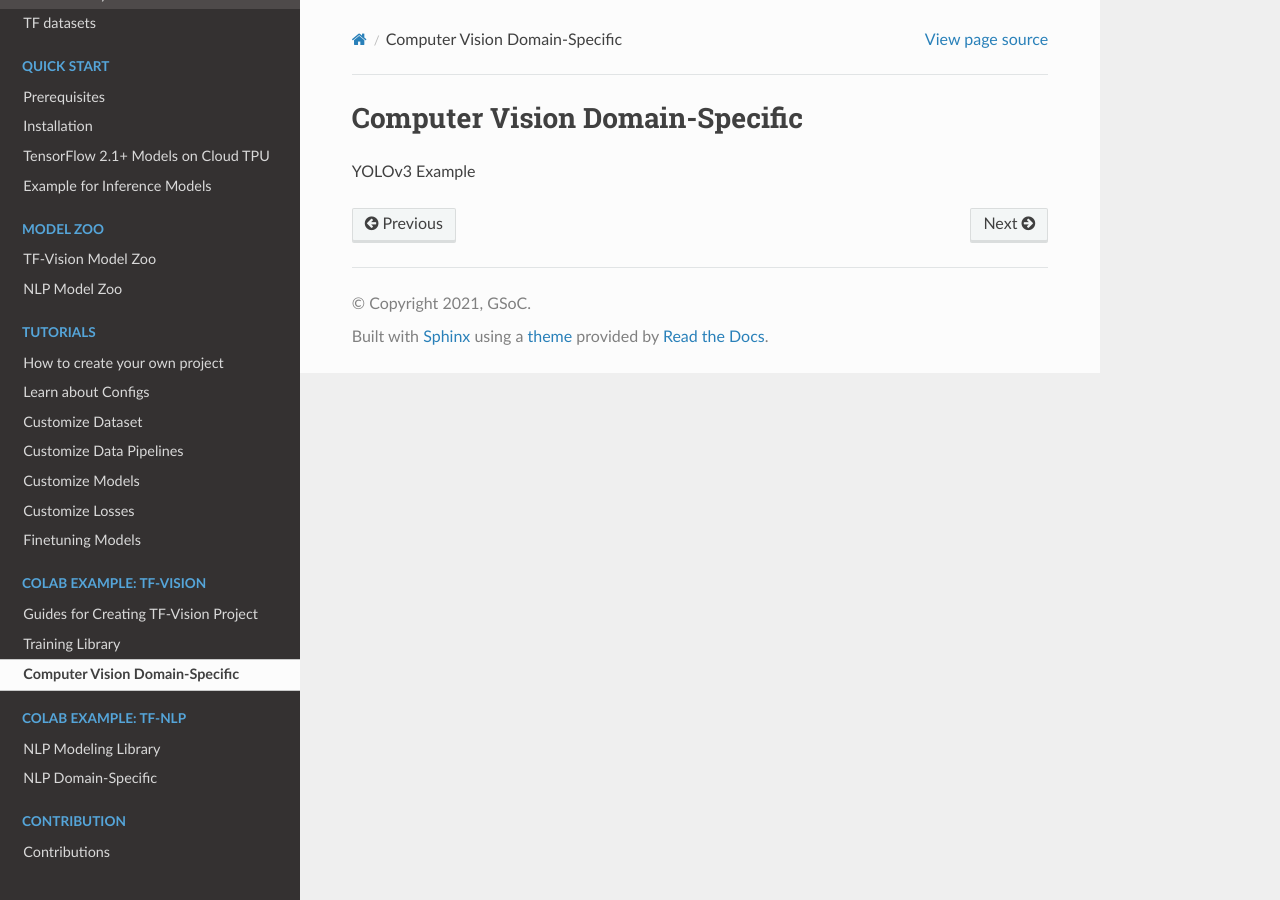
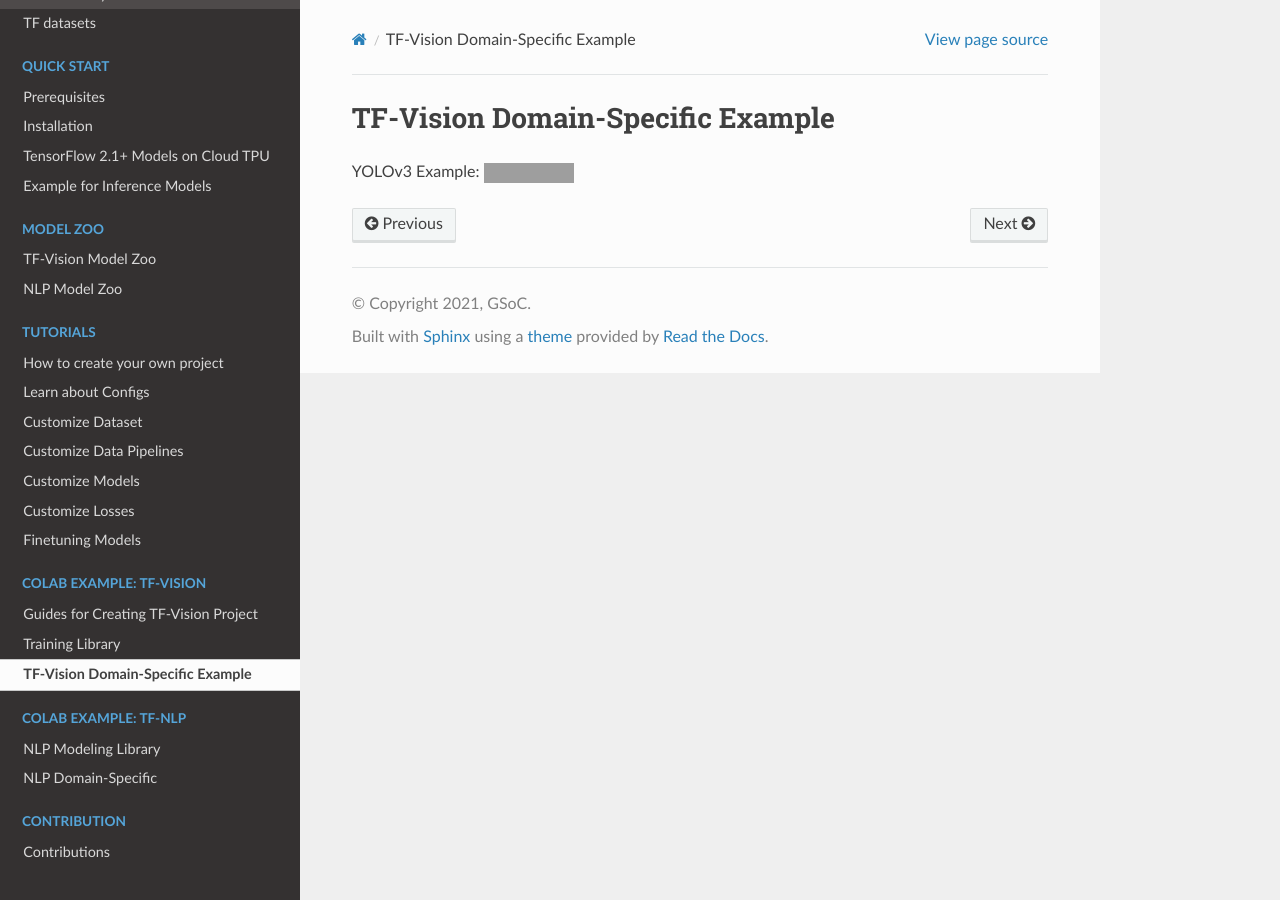
Before and after one commit to tf-models/readthedocs, a Sphinx documentation site: the page built from docs/05_colab_cv/02_cv_domain_example.md, in a window 1280 px wide. Built offline with Sphinx 7.4.7 and the Read the Docs theme 2.0.0, drawn with Linux system fonts in a browser that asks for light colours; grey boxes are pictures that could not be loaded.

Commit message:
add colab link

```diff
--- a/docs/05_colab_cv/02_cv_domain_example.md
+++ b/docs/05_colab_cv/02_cv_domain_example.md
@@ -1,3 +1,3 @@
-# Computer Vision Domain-Specific
+# TF-Vision Domain-Specific Example
 
-YOLOv3 Example
+YOLOv3 Example: [![Colab Pro](https://colab.research.google.com/assets/colab-badge.svg)](https://colab.research.google.com/drive/1drAzT7ZtNRWvDDxkHFLaz2VSFr56EHJu#scrollTo=XCmvsZY0KdhS)
```
